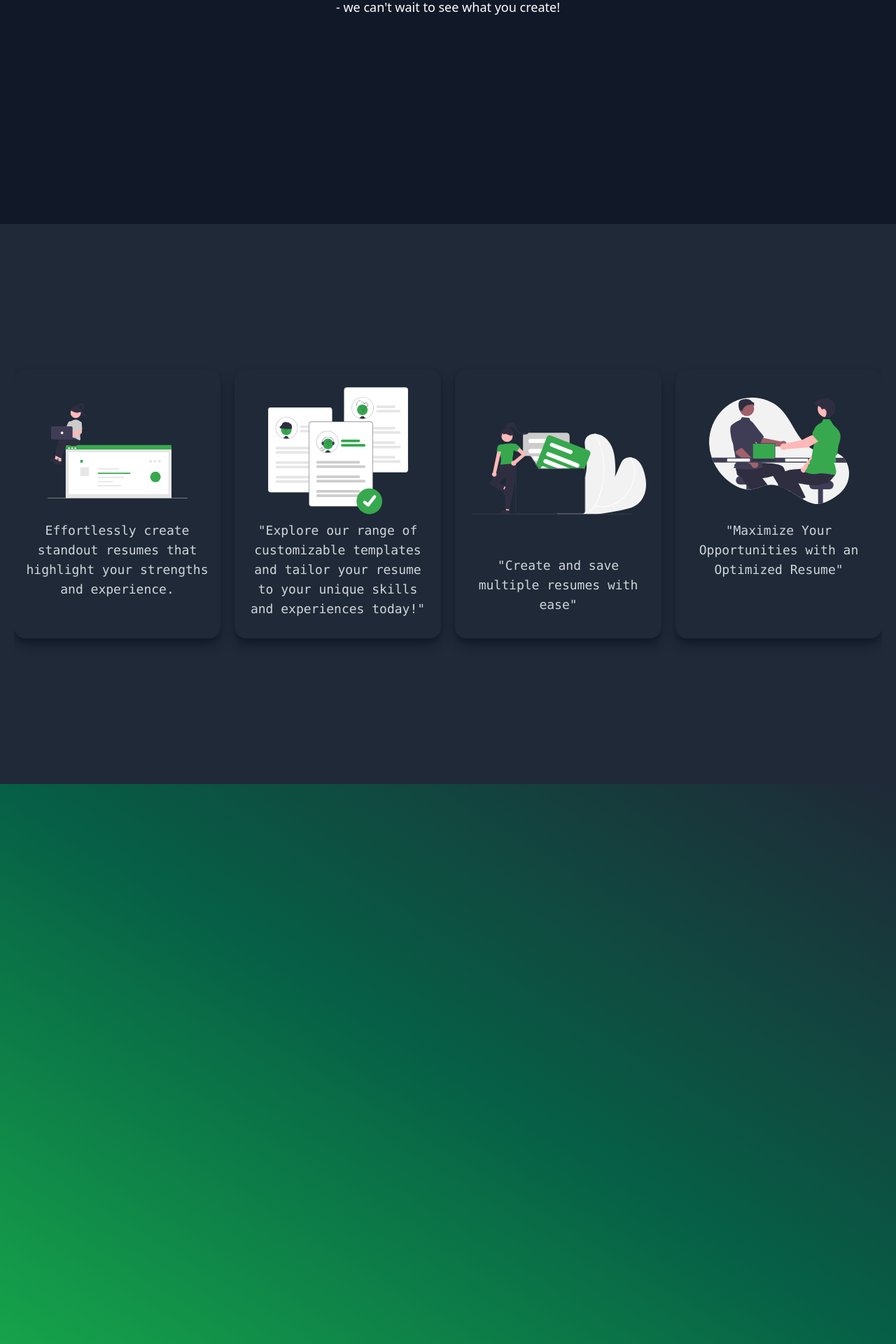
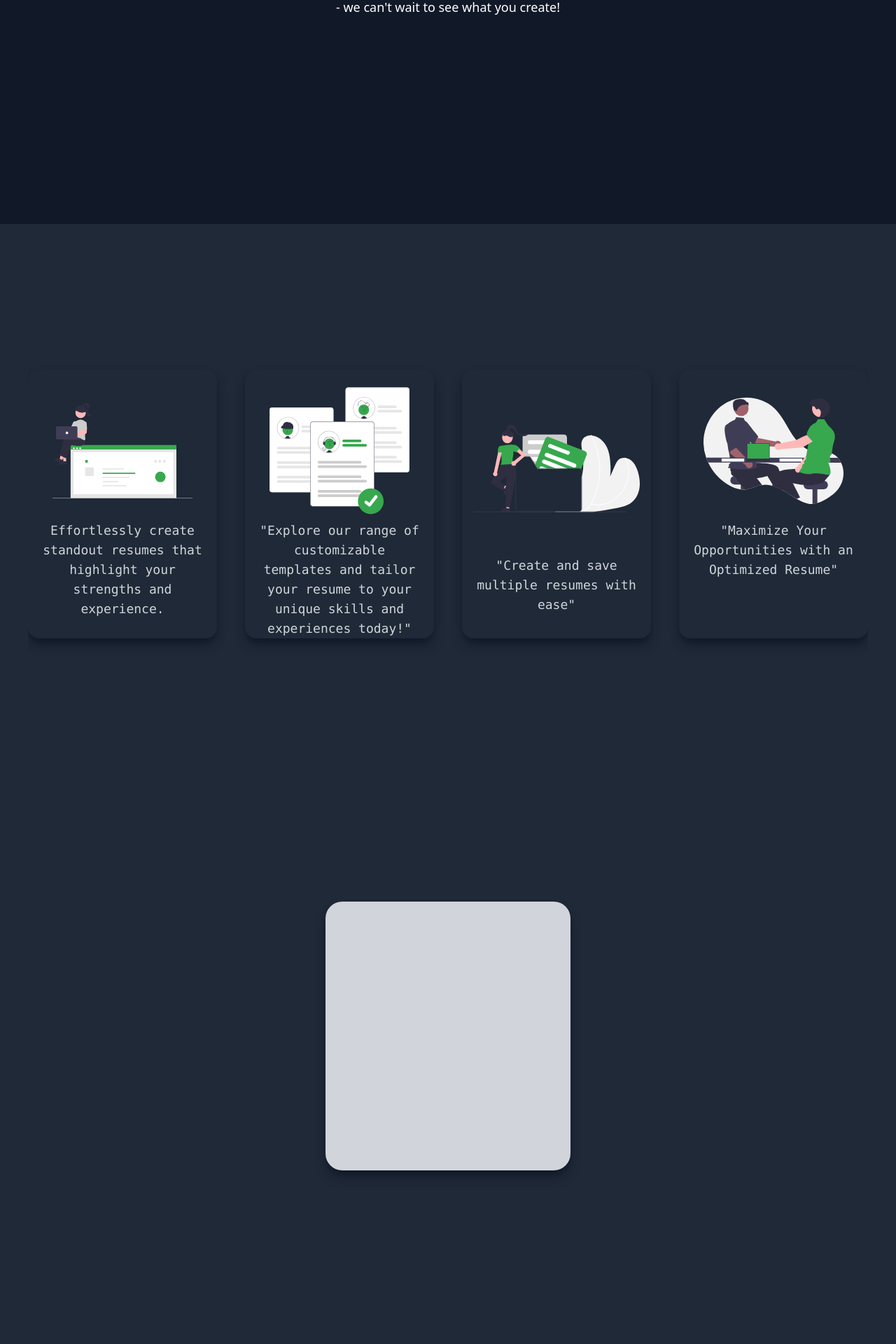
Before and after one commit to Jake7208/Resume_Bussiness, a SvelteKit app in the folder my-app/: page / in a window 1280 px wide. Shown: the part 1616-3536 px from the top of the page at 70% size. After the commit the page ends 3456 px from the top, so only its background shows below. Built offline with nearby package versions, Linux system fonts and the light colour scheme.

Commit message:
fixed stuff

```diff
--- a/my-app/src/components/Contributers.svelte
+++ b/my-app/src/components/Contributers.svelte
@@ -1,7 +1,11 @@
-<div class="bg-white rounded-3xl overflow-hidden h-96 w-full shadow-lg shadow-gray-900/100">
+<script>
+	let image;
+</script>
+
+<div class="bg-gray-300 rounded-3xl overflow-hidden h-96 w-[350px] shadow-lg shadow-gray-900/100">
 	<div class="card">
 		<!-- <div class="flex justify-center"> -->
-		<slot name="icon" />
+		<slot name="image" />
 		<!-- </div> -->
 		<div class="text-gray-500 text-sm font-mono p-4" style="font-size: 1em; line-height: 1.5">
 			<p
--- a/my-app/src/routes/+page.svelte
+++ b/my-app/src/routes/+page.svelte
@@ -9,7 +9,8 @@
 	import ProfileIconA from '../components/IconICE.svelte';
 	import ProfileIconB from '../components/IconICF.svelte';
 	import ProfileIconC from '../components/IconICG.svelte';
-	import contributersCard from '../components/Contributers.svelte';
+	import ContributersCard from '../components/Contributers.svelte';
+	import Ratius from '../components/ratius.svelte';
 </script>
 
 <!--  -->
@@ -130,7 +131,7 @@
 	<!-- from-emerald-800 to-gray-950 cool gradient -->
 	<!-- grid stuff ! grid lg:grid-cols-4 md:grid-cols-2 sm:grid-cols-1  -->
 	<div
-		class="h-[auto] lg:h-[800px] grid grid-cols-1 xl:grid-cols-4 lg:grid-cols-2 sm:grid-cols-1 gap-5 mx-5 content-center overflow-hidden"
+		class="h-[auto] lg:h-[800px] grid grid-cols-1 xl:grid-cols-4 lg:grid-cols-2 sm:grid-cols-1 gap-10 mx-10 content-center overflow-hidden"
 	>
 		<!-- card 1 -->
 		<Card>
@@ -157,5 +158,9 @@
 		</Card>
 	</div>
 	<!-- contributers -->
-	<div class="h-[800px] bg-gradient-to-bl from-gray-800 via-emerald-800 to-green-600" />
+	<div class="flex justify-center items-center h-[90vh] mx-10 shadow-m">
+		<ContributersCard>
+			<Ratius />
+		</ContributersCard>
+	</div>
 </html>
```
Also changed, not shown: my-app/src/components/ratius.svelte (added), my-app/src/ratius.png (renamed from my-app/src/components/ratius.png).
